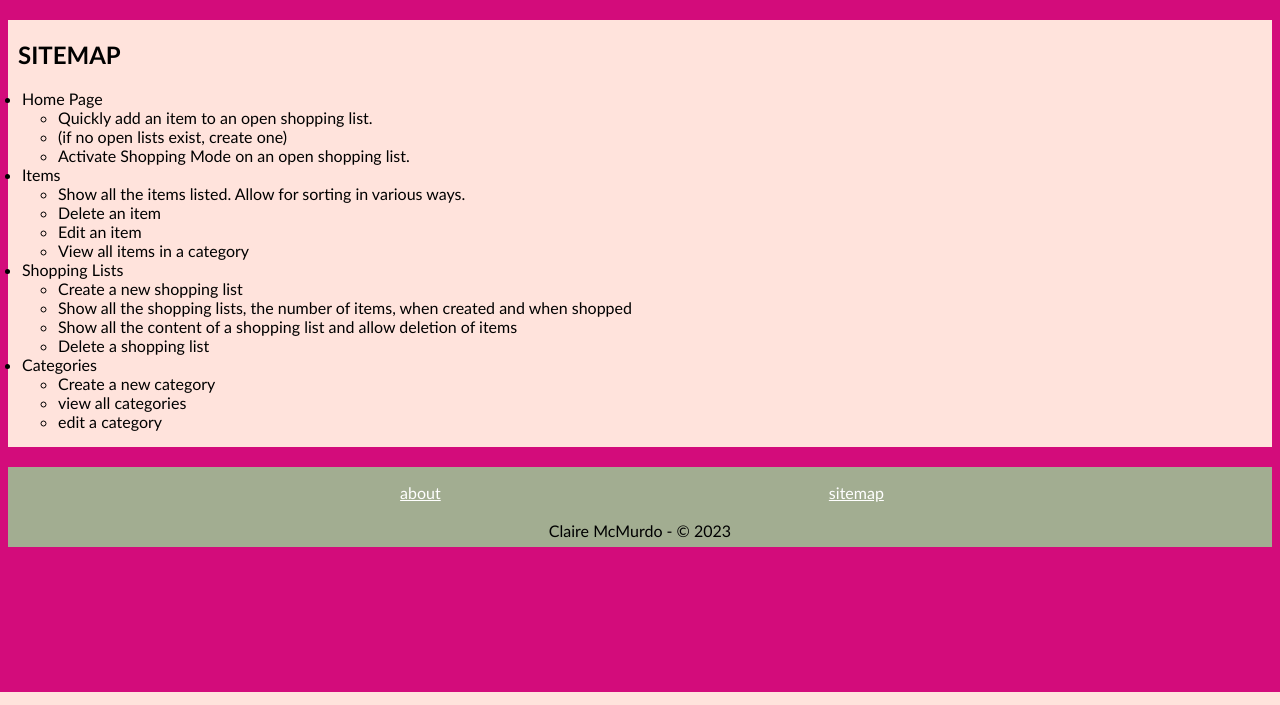
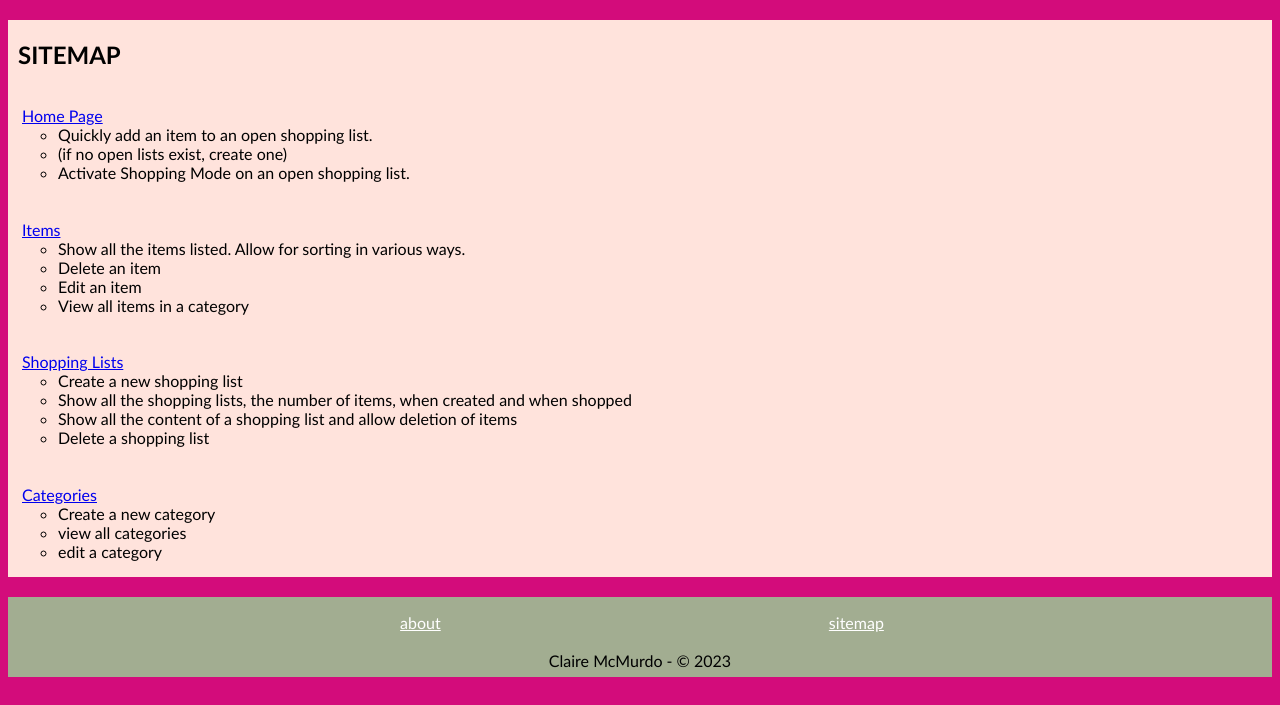
Before and after one commit to McMuds/PythonExamples, a Flask app: page /sitemap in a window 1280 px wide. Shown: the part 108-813 px from the top of the page. Run offline with Flask 3, Linux system fonts and the light colour scheme.

Commit message:
Sitemap links, plus more sodding CSS.

```diff
--- a/Project/static/fancy.css
+++ b/Project/static/fancy.css
@@ -51,7 +51,6 @@
   align-items: center;
   border-radius: 5px;
   background: #124e78;
-  font-family: 'Trebuchet MS', 'Lucida Sans Unicode', 'Lucida Grande', 'Lucida Sans', Arial, sans-serif;
   box-shadow: 0px 6px 24px 0px rgba(0, 0, 0, 0.2);
   overflow: hidden;
   border: none;
--- a/Project/static/style.css
+++ b/Project/static/style.css
@@ -117,8 +117,12 @@ footer p{
     align-content: center;
     flex-wrap: wrap;
     justify-content: space-around;
+    align-items: center;
 }
 
+.index-add-row > label{
+    font-size: larger;
+}
 .index-an-item{
     display: flex;
     flex-direction: row;
@@ -127,12 +131,8 @@ footer p{
     justify-content: space-around
 }
 
-.add-an-item{
-    display: flex;
-    flex-direction: row;
-    justify-content: flex-start;
-    flex-wrap: wrap;
-    align-items: center;
+.add-an-item > .dropdown {
+    width: 75%;
 }
 
 .add-an-item>label{
@@ -193,11 +193,11 @@ footer p{
     display: flex;
     flex-direction: row;
     justify-content: flex-start;
-    padding: 5px;
-    margin-left: 10px;
+    padding: 1%;
+    /* margin-left: 10px; */
 }
 .shopping li a{
-   margin-right: 7px;
+   margin-right: 1%;
 }
 
 .unicode-checkbox {
@@ -212,5 +212,12 @@ footer p{
 .active-checkbox{
     border:none;
     background-color: #ffe3dc;
+}
 
+.site-map{
+    list-style: none;
 }
+
+.site-map > li {
+    margin-top:3%;
+}
--- a/Project/templates/sitemap.html
+++ b/Project/templates/sitemap.html
@@ -4,15 +4,15 @@
     SITEMAP
 </h2>
 
-<ul>
-    <li>Home Page
+<ul class="site-map">
+    <li><a href="/">Home Page</a>
         <ul style="margin-left:2em;">
             <li>Quickly add an item to an open shopping list.</li>
             <li>(if no open lists exist, create one)</li>
             <li>Activate Shopping Mode on an open shopping list.</li>
         </ul>
     </li>
-    <li>Items
+    <li><a href="/items/">Items</a>
         <ul style="margin-left:2em;">
             <li>Show all the items listed. Allow for sorting in various ways.</li>
             <li>Delete an item</li>
@@ -20,7 +20,7 @@
             <li>View all items in a category</li>
         </ul>
     </li>
-    <li>Shopping Lists
+    <li><a href="/items/">Shopping Lists</a>
         <ul style="margin-left:2em;">
             <li>Create a new shopping list</li>
             <li>Show all the shopping lists, the number of items, when created and when shopped</li>
@@ -28,7 +28,7 @@
             <li>Delete a shopping list</li>
         </ul>
     </li>
-    <li>Categories
+    <li><a href="/items/">Categories</a>
         <ul style="margin-left:2em;">
             <li>Create a new category</li>
             <li>view all categories</li>
```
Also changed, not shown: Project/templates/index.html (+7 -3 lines).
